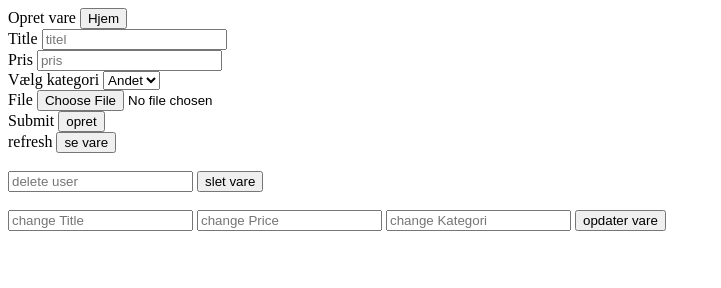
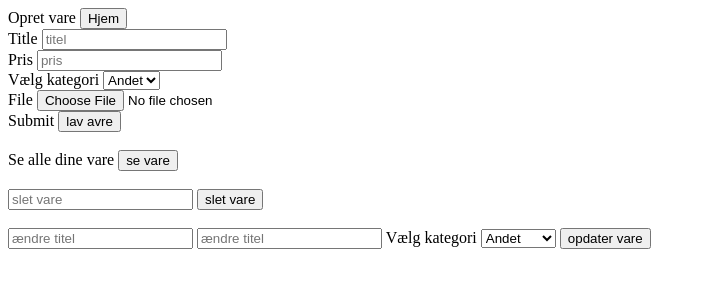
Before and after one commit to dapal19/2SemProgrammering, a website: page client/opretVare.html in a window 1280 px wide. Shown: the whole page, without its empty margins (0-721 px from the left). Drawn offline with Linux system fonts and the light colour scheme.

Commit message:
små tweeks

```diff
--- a/client/opretVare.html
+++ b/client/opretVare.html
@@ -9,6 +9,8 @@
 <body>
     Opret vare
     <input type="button" onClick="location.href='http://localhost:4000'" value="Hjem"></button>
+
+
     <form id="submitForm">
         Title <input type="input" name="title" id="title" placeholder="titel"> <br/>
        Pris <input type="number" name="price" id="price" placeholder="pris"><br/>
@@ -20,10 +22,11 @@
         <br/>
        <input type="hidden" value="" id="local" name="local"/><br/>
        File <input type="file" name="thumbnail" placeholder="pris"><br/>
-       Submit <button type="submit"> opret </button>
+       Submit <button type="submit"> lav avre </button>
     </form>
 
-refresh <button id="refresh"> se vare </button>
+    <br/>
+Se alle dine vare <button id="refresh"> se vare </button>
 <table id="list">
 
 
@@ -31,16 +34,22 @@ refresh <button id="refresh"> se vare </button>
 
 <br/>
 <form>
-    <input type="text" id="deleteVare" placeholder="delete user">
+    <input type="text" id="deleteVare" placeholder="slet vare">
     <button id="deleteSubmit"> slet vare </button>
 </form>
 
 <br/>
 
 <form>
-    <input type="text" id="changeTitle" placeholder="change Title">
-    <input type="number" id="changePrice" placeholder="change Price">
-    <input type="text" id="changeKategori" placeholder="change Kategori">
+    <input type="text" id="changeTitle" placeholder="ændre titel">
+    <input type="number" id="changePrice" placeholder="ændre titel">
+    Vælg kategori <select id="changeKategori" >
+        <option value="andet"> Andet </option>
+        <option value="tøj"> Tøj </option>
+        <option value="bil"> Bil </option>
+        <option value="ejendom"> Ejendom </option>
+        <br/>
+    </select>
     <button id="ChangeVare"> opdater vare </button>
 </form>
 <br>
--- a/server.js
+++ b/server.js
@@ -67,8 +67,6 @@ app.get('/kategori',(req,res) => {
 
 
 
-
-
 //slet vare
 app.delete('/sletvare/:title', (req,res) => {
 
@@ -79,7 +77,6 @@ app.delete('/sletvare/:title', (req,res) => {
         if(vareData[i].title == req.params.title) {
             fs.unlinkSync(vareData[i].thumbnail)
             vareData.splice(i, 1)
-
 
             fs.writeFile('dataBase/vare.json', JSON.stringify(vareData, null, 4), err => {
                 if(err) res.send(err)
@@ -92,7 +89,7 @@ app.delete('/sletvare/:title', (req,res) => {
 });
 
 
-
+//opadter vare
 app.put('/opdaterVare', (req,res) => {
 
     let vareData = JSON.parse(fs.readFileSync("dataBase/vare.json"))
```
